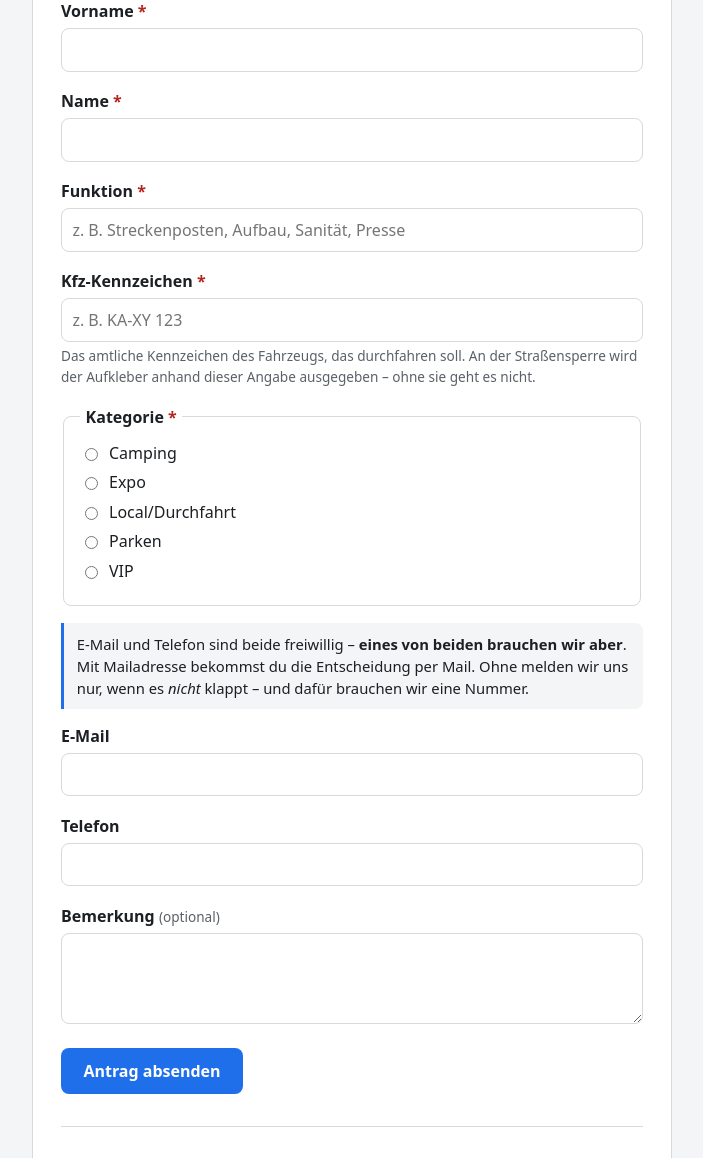
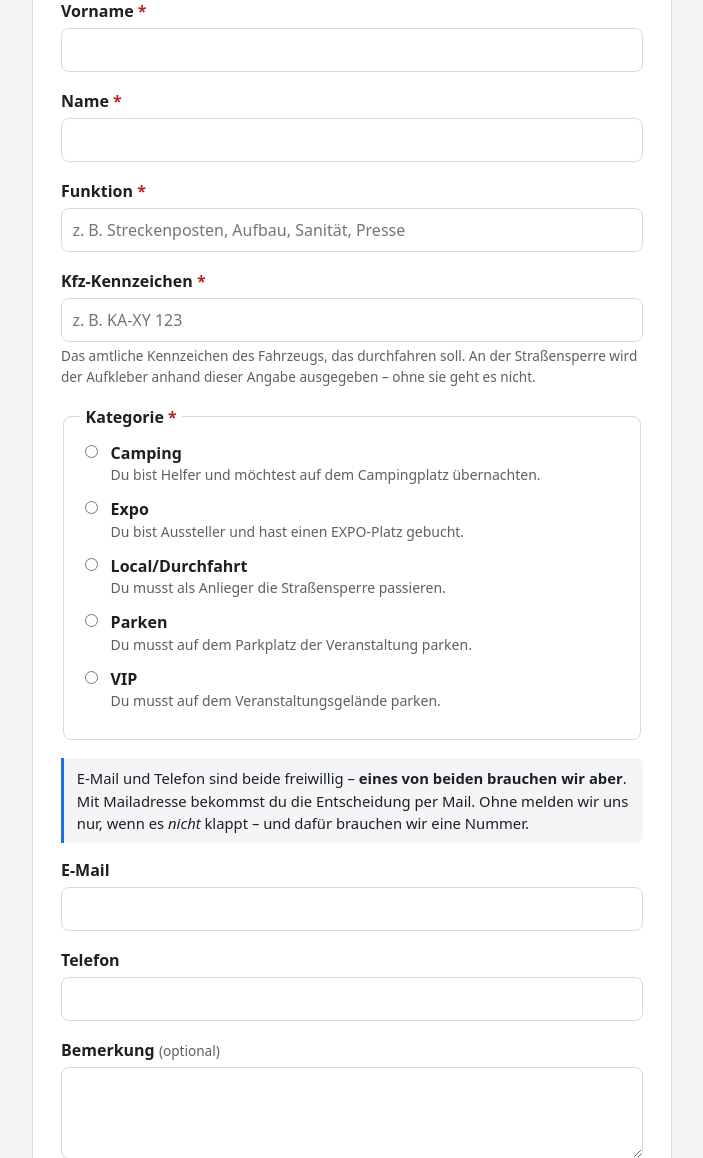
Before and after one commit to kallelix/aa-kfz, a FastAPI app: page / in a window 1280 px wide. Shown: the part 131-1289 px from the top of the page, without its empty margins (288-991 px from the left). Run offline with FastAPI, Linux system fonts and the light colour scheme.

Commit message:
Kategorien mit einer Erklaerung je Auswahl
Im Formular steht unter jeder Kategorie ein Satz, der sagt, fuer wen sie
gedacht ist. Bisher standen dort nur die Namen, und "Local/Durchfahrt" oder
"VIP" sagen einem Antragsteller wenig.

Die Texte kommen aus KATEGORIE_TEXT_<SCHLUESSEL>, je Kategorie eine eigene
Variable. In KATEGORIEN waere kein Platz dafuer: dort trennen Komma und
Doppelpunkt, und beides kommt in einem deutschen Satz vor. Fuer die fuenf
Vorgabe-Kategorien sind die Texte eingebaut und lassen sich per Env
ueberschreiben.

Der Text haengt per aria-describedby am Auswahlfeld, und das ganze Label ist
klickbar - auf dem Telefon zaehlt die groessere Flaeche.

Co-Authored-By: Claude Opus 5 (1M context) <noreply@anthropic.com>

```diff
--- a/app/main.py
+++ b/app/main.py
@@ -122,6 +122,7 @@ def _kontext(request: Request, **extra) -> dict:
         "veranstaltung": config.VERANSTALTUNG,
         "kategorien": config.KATEGORIEN,
         "kategorie_labels": config.KATEGORIE_LABELS,
+        "kategorie_texte": config.KATEGORIE_TEXTE,
         "kennzeichen_erfassen": config.KENNZEICHEN_ERFASSEN,
         "kontakt_name": config.KONTAKT_NAME,
         "kontakt_mail": config.KONTAKT_MAIL,
--- a/app/static/style.css
+++ b/app/static/style.css
@@ -70,8 +70,27 @@ legend { font-weight: 600; padding: 0 .35rem; }
 
 label { display: block; font-weight: 600; margin-bottom: .3rem; }
 
-.auswahl { font-weight: 400; display: flex; gap: .5rem; align-items: center; margin-bottom: .35rem; }
-.auswahl input { width: auto; }
+/* Mit Erklaerungstext werden die Zeilen mehrzeilig, deshalb oben ausrichten
+   statt mittig. Das ganze Label ist klickbar - auf dem Telefon zaehlt das. */
+.auswahl {
+  font-weight: 400;
+  display: flex;
+  gap: .6rem;
+  align-items: flex-start;
+  margin-bottom: .75rem;
+  cursor: pointer;
+}
+
+.auswahl input { width: auto; margin-top: .25rem; flex: none; }
+.auswahl-text { display: flex; flex-direction: column; }
+.auswahl-titel { font-weight: 600; }
+
+.auswahl-hilfe {
+  font-size: .875rem;
+  line-height: 1.35;
+  color: var(--gedaempft);
+  margin-top: .1rem;
+}
 
 .pflicht { color: var(--fehler); }
 .optional { font-weight: 400; color: var(--gedaempft); font-size: .85rem; }
--- a/app/templates/antrag.html
+++ b/app/templates/antrag.html
@@ -58,10 +58,17 @@
     <fieldset class="feld{% if fehler.get('kategorie') %} feld-fehler{% endif %}">
       <legend>Kategorie <span class="pflicht" aria-hidden="true">*</span></legend>
       {% for schluessel, beschriftung in kategorien %}
+        {% set erklaerung = kategorie_texte.get(schluessel) %}
         <label class="auswahl">
           <input type="radio" name="kategorie" value="{{ schluessel }}" required
+                 {% if erklaerung %}aria-describedby="kat-{{ schluessel }}"{% endif %}
                  {% if werte.get('kategorie') == schluessel %}checked{% endif %}>
-          {{ beschriftung }}
+          <span class="auswahl-text">
+            <span class="auswahl-titel">{{ beschriftung }}</span>
+            {% if erklaerung %}
+              <span class="auswahl-hilfe" id="kat-{{ schluessel }}">{{ erklaerung }}</span>
+            {% endif %}
+          </span>
         </label>
       {% endfor %}
       {{ fehlermeldung('kategorie') }}
```
Also changed, not shown: app/config.py (+23 -0 lines), tests/test_kategorien.py (+22 -0 lines), 2 other files.
